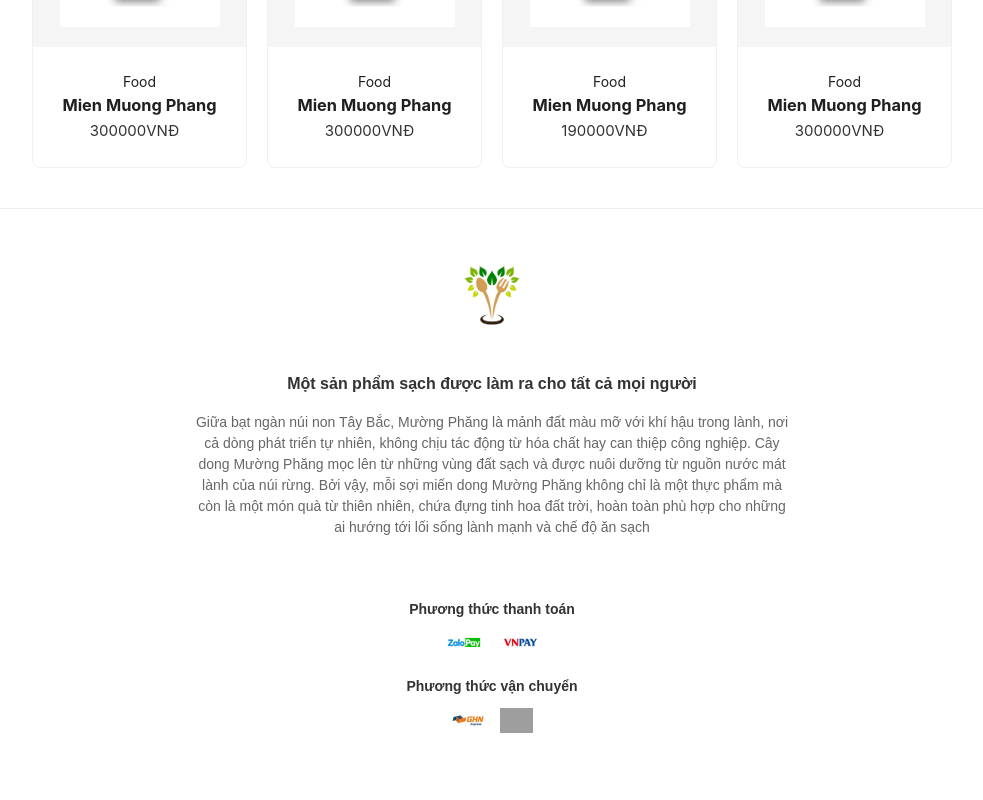
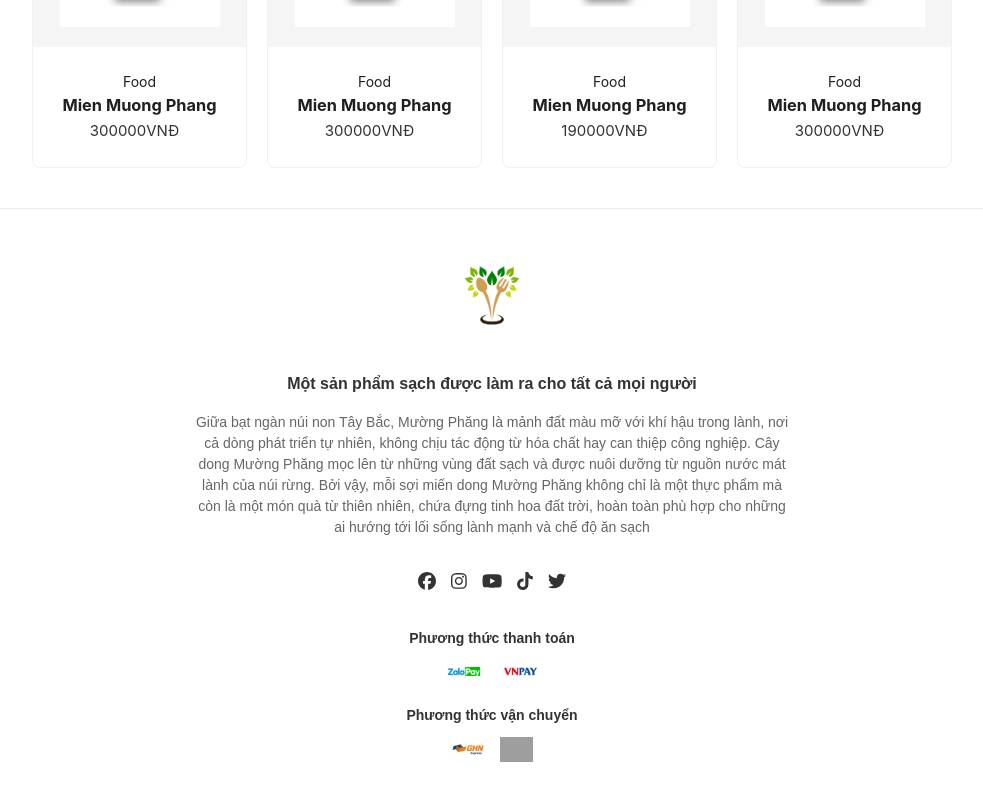
Before and after one commit to vuhuyanhnew/MienWeb, a React (Vite) app in the folder MienSellingWeb/: page /home in a window 1280 px wide. Shown: the part 828-1628 px from the top of the page, without its empty margins (148-1131 px from the left). Before the commit the page ends 1601 px from the top, so only its background shows below. Built offline with nearby package versions, Linux system fonts and the light colour scheme; grey boxes are pictures that could not be loaded.

Commit message:
fix categores

```diff
--- a/MienSellingWeb/package.json
+++ b/MienSellingWeb/package.json
@@ -11,6 +11,9 @@
   },
   "dependencies": {
     "@emailjs/browser": "^4.4.1",
+    "@fortawesome/fontawesome-svg-core": "^6.7.2",
+    "@fortawesome/free-brands-svg-icons": "^6.7.2",
+    "@fortawesome/react-fontawesome": "^0.2.2",
     "antd": "^5.21.3",
     "react": "^18.3.1",
     "react-dom": "^18.3.1",
--- a/MienSellingWeb/src/components/Layout/AppLayout.jsx
+++ b/MienSellingWeb/src/components/Layout/AppLayout.jsx
@@ -8,6 +8,14 @@ import payment2Img from '../../img/payment_2_img.png';
 import shipment1Img from '../../img/shipment_1_img.png';
 import shipment2Img from '../../img/shipment_2_img.png';
 import logo from '../../img/test_logo.png';
+import { FontAwesomeIcon } from '@fortawesome/react-fontawesome';
+import {
+  faFacebook,
+  faInstagram,
+  faYoutube,
+  faTiktok,
+  faTwitter
+} from '@fortawesome/free-brands-svg-icons';
 const Layout = () => {
   return (
     <div className="layout">
@@ -52,13 +60,22 @@ const Layout = () => {
           </div>
 
           <div className="footer-social">
-            <a href="/" aria-label="Facebook"><i className="fab fa-facebook"></i></a>
-            <a href="/" aria-label="Instagram"><i className="fab fa-instagram"></i></a>
-            <a href="/" aria-label="YouTube"><i className="fab fa-youtube"></i></a>
-            <a href="/" aria-label="TikTok"><i className="fab fa-tiktok"></i></a>
-            <a href="/" aria-label="Twitter"><i className="fab fa-twitter"></i></a>
+          <a href="/" aria-label="Facebook">
+          <FontAwesomeIcon icon={faFacebook} />
+          </a>
+          <a href="/" aria-label="Instagram">
+          <FontAwesomeIcon icon={faInstagram} />
+          </a>
+          <a href="/" aria-label="YouTube">
+          <FontAwesomeIcon icon={faYoutube} />
+          </a>
+          <a href="/" aria-label="TikTok">
+          <FontAwesomeIcon icon={faTiktok} />
+          </a>
+          <a href="/" aria-label="Twitter">
+          <FontAwesomeIcon icon={faTwitter} />
+          </a>
           </div>
-
           {/* <div className="footer-links">
             <Link to="/sales-policy">Chính sách bán hàng</Link>
             <Link to="/return-policy">Chính sách đổi trả</Link>
--- a/MienSellingWeb/src/router.jsx
+++ b/MienSellingWeb/src/router.jsx
@@ -40,7 +40,7 @@ const router = createBrowserRouter([
           element: <Checkout />
         }
       ],
-    },
+    }, {basename: '/'}
 
   ]);
   export {router};
```
Also changed, not shown: MienSellingWeb/src/vercel.json, 1 other file (tests, documents, lock files or other folders).
